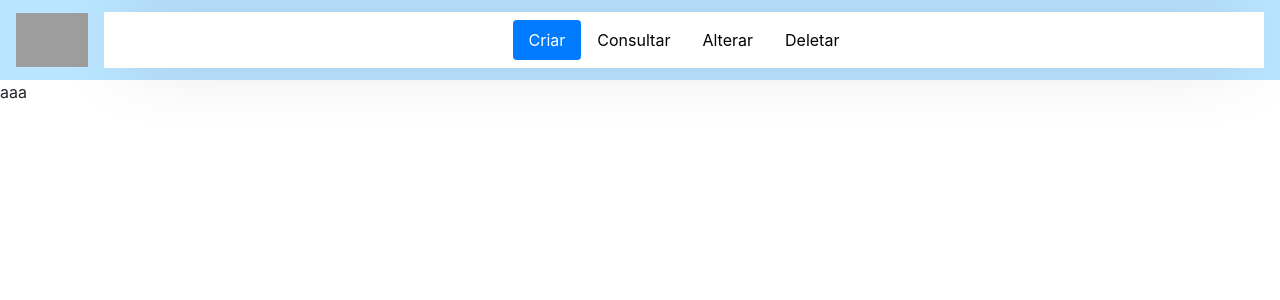
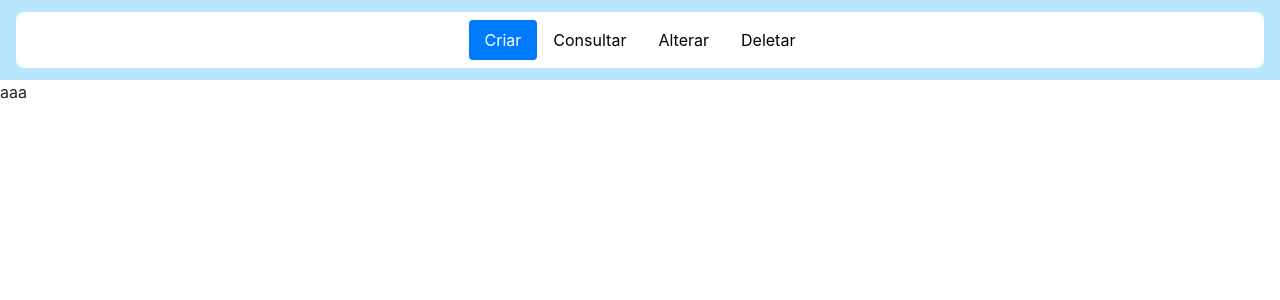
Before and after one commit to LeviAlcantara/CrudWorld, a PHP site: page / in a window 1280 px wide. Shown: the top 300 px of the page. Run offline with PHP 8.4, Linux system fonts and the light colour scheme; grey boxes are pictures that could not be loaded.

Commit message:
Nav 10/10 8:20
modificação da navbar

```diff
--- a/WEB/css/style.css
+++ b/WEB/css/style.css
@@ -10,14 +10,16 @@ nav{
     background-color: rgb(185, 229, 255);
     display: flex;
     align-items: center;
+    justify-content: center;
 }
-.img-nav{
-    height: 100%;
-}
-#navbarTogglerDemo02{
+ul.nav.nav-pills{
+    width: 100%;
     background-color: white;
     padding: 1vh;
-    box-shadow: black 0px 0px 70px -25px;
+    border-radius: 1vh;
     display: flex;
+    align-items: center;
     justify-content: center;
 }
+@media screen and (max-width: 575px){
+}
--- a/WEB/navbar.php
+++ b/WEB/navbar.php
@@ -1,10 +1,4 @@
 <nav class="navbar navbar-expand-lg navbar-light">
-    <button class="navbar-toggler" type="button" data-toggle="collapse" data-target="#navbarTogglerDemo02" aria-controls="navbarTogglerDemo02" aria-expanded="false" aria-label="Toggle navigation">
-        <span class="navbar-toggler-icon"></span>
-    </button>
-    <img src="../img/logo.png" class="navbar-brand img-nav">
-
-    <div class="collapse navbar-collapse" id="navbarTogglerDemo02">
     <ul class="nav nav-pills" id="pills-tab" role="tablist">
         <li class="nav-item" role="presentation">
             <button class="nav-link active" id="pills-criar-tab" data-toggle="pill" data-target="#pills-criar" type="button" role="tab" aria-controls="pills-criar" aria-selected="true">Criar</button>
@@ -19,5 +13,4 @@
             <button class="nav-link" id="pills-deletar-tab" data-toggle="pill" data-target="#pills-deletar" type="button" role="tab" aria-controls="pills-deletar" aria-selected="false">Deletar</button>
         </li>
     </ul>
-    </div>
 </nav>
```
Lines whose indentation alone changed are shown as unchanged.
